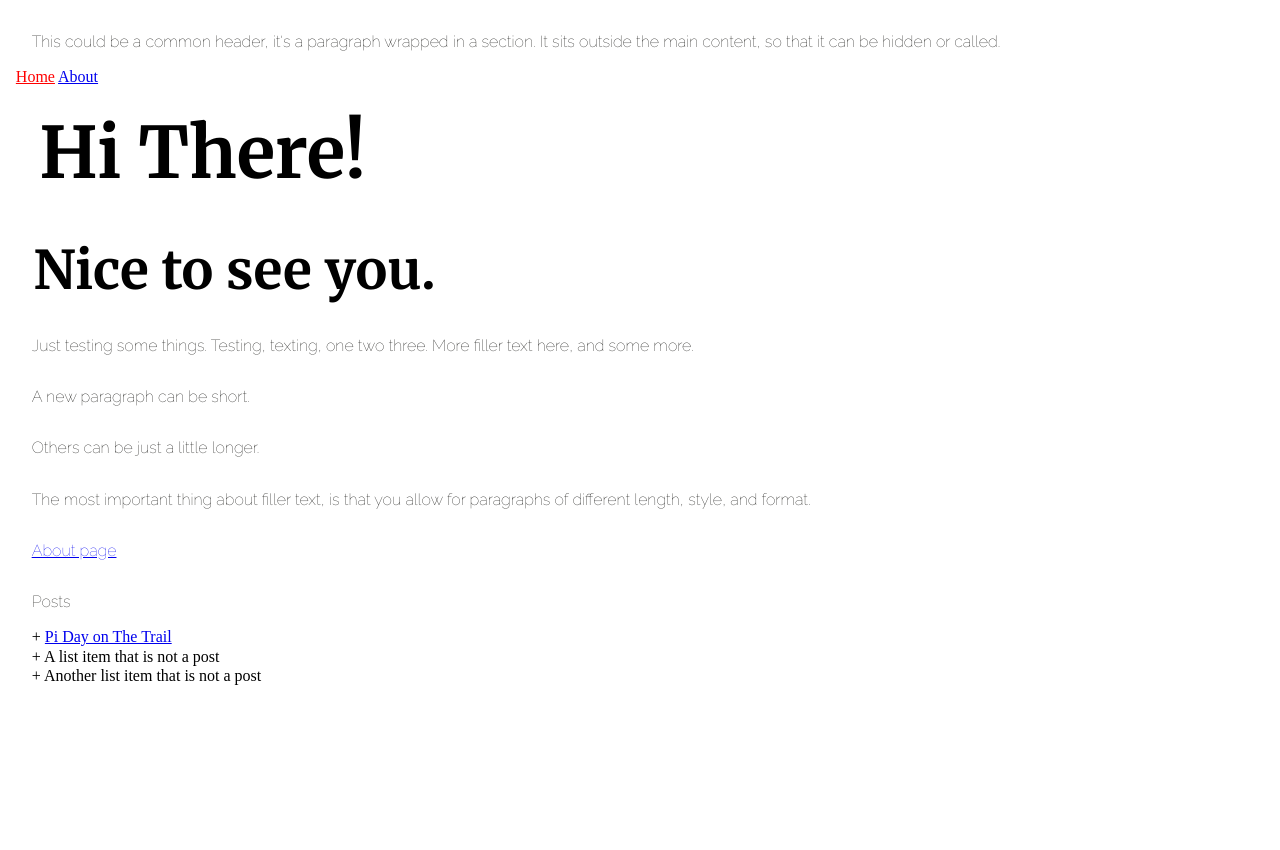
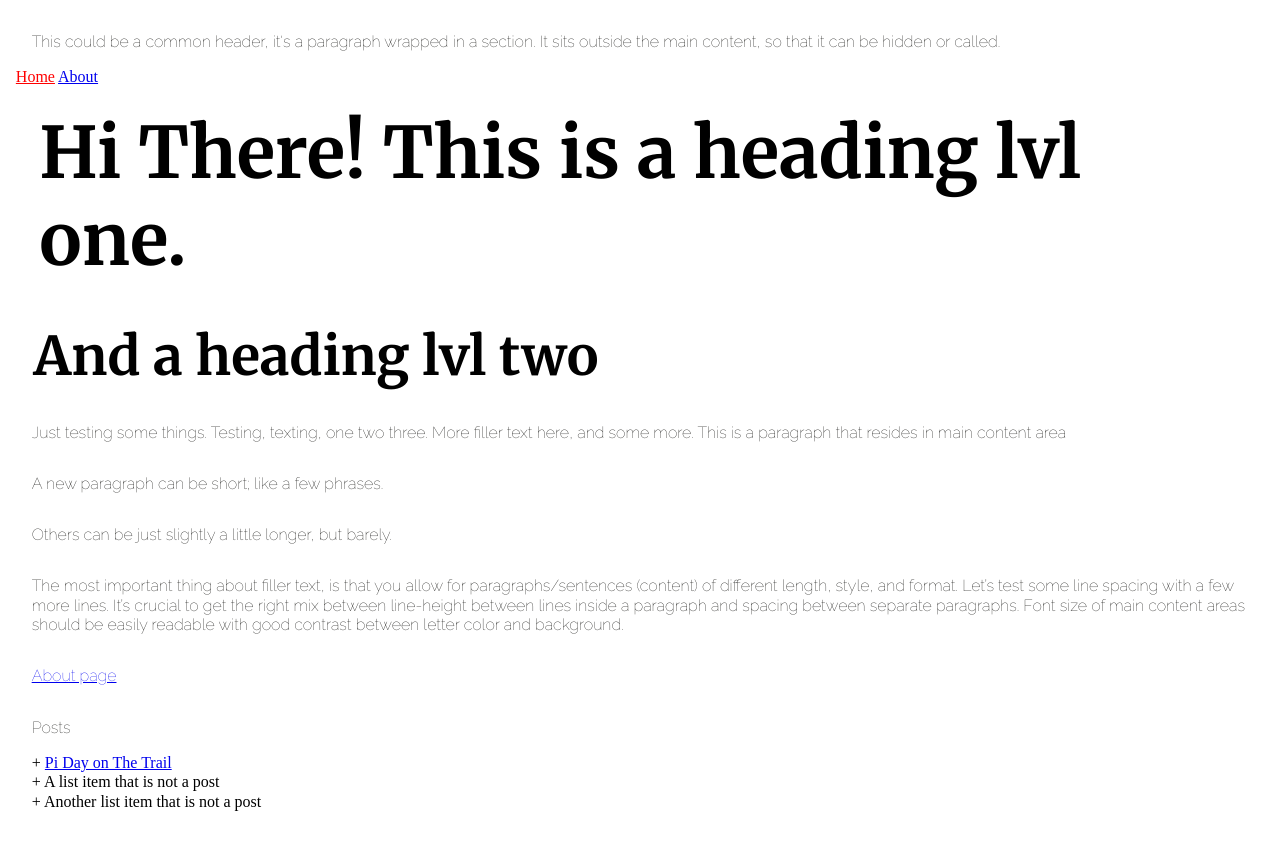
Before and after one commit to craigkraft/craigkraft.github.io, a Jekyll site: the page built from index.md, in a window 1280 px wide. Shown: the top 850 px of the page. Built offline with Jekyll 4.4.1, drawn with Linux system fonts in a browser that asks for light colours.

Commit message:
Update index.md

```diff
--- a/index.md
+++ b/index.md
@@ -3,16 +3,16 @@ layout: default
 title: Home
 ---
 
-# Hi There!
+# Hi There! This is a heading lvl one.
 
-## Nice to see you.
+## And a heading lvl two
 
-Just testing some things. Testing, texting, one two three. More filler text here, and some more.
+Just testing some things. Testing, texting, one two three. More filler text here, and some more. This is a paragraph that resides in main content area
 
-A new paragraph can be short.
+A new paragraph can be short; like a few phrases.
 
-Others can be just a little longer.
+Others can be just slightly a little longer, but barely.
 
-The most important thing about filler text, is that you allow for paragraphs of different length, style, and format.
+The most important thing about filler text, is that you allow for paragraphs/sentences (content) of different length, style, and format. Let's test some line spacing with a few more lines. It's crucial to get the right mix between line-height between lines inside a paragraph and spacing between separate paragraphs. Font size of main content areas should be easily readable with good contrast between letter color and background.
 
 [About page](https://craigkraft.github.io/about)
```
